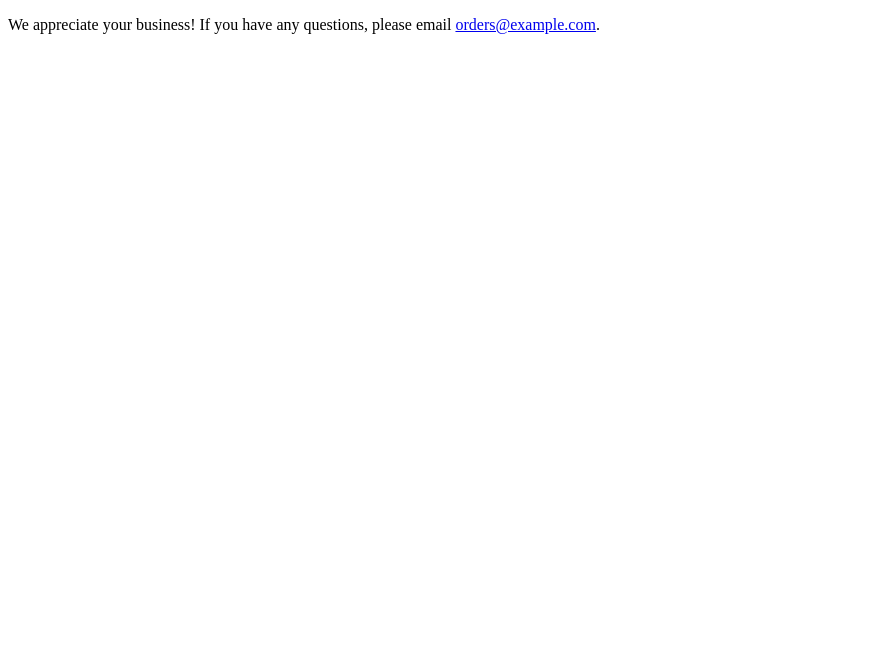
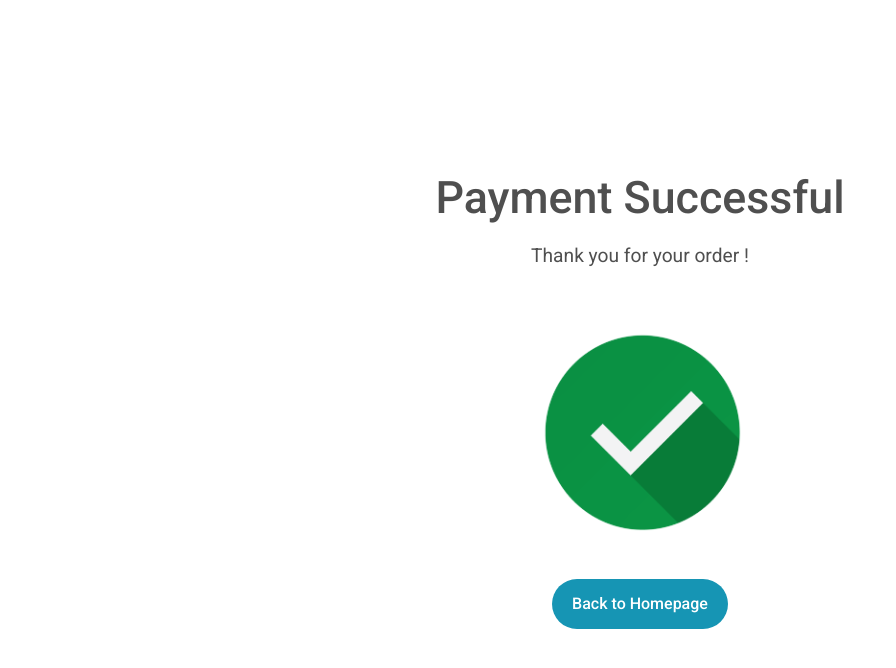
Before and after one commit to Faisal-Althuwaini/Ecommerce-payment-brmijha, a website: page docs/success.html in a window 1280 px wide. Shown: the whole page, without its empty margins (0-896 px from the left). Drawn offline with Linux system fonts and the light colour scheme; files that its build step writes are made by us from their sources.

Commit message:
Adding success and cancel pages

```diff
--- a/docs/css/style.css
+++ b/docs/css/style.css
@@ -77,3 +77,45 @@
   }
 
 }
+
+
+/* Successful */
+
+.sc-container {
+    width: 100%;
+    height: 100vh;
+    display: flex;
+    flex-direction: column;
+    justify-content: center;
+    align-items: center;
+}
+
+.sc-container img {
+  width: 300px;
+}
+
+.sc-container h1 {
+  font-size: 2.8rem;
+}
+
+.sc-container p {
+  max-width: 600px;
+  font-size: 1.2rem;
+  text-align: center;
+  margin: 0.5rem 0 ;
+}
+
+.sc-btn {
+  padding: 12px 20px;
+  border-radius: 2rem;
+  background-color: var(--main-color);
+  color: white;
+  font-size: 1rem;
+  font-weight: 500;
+}
+
+.sc-btn:hover {
+  color: var(--main-color);
+  background-color: #fff;
+  transition: 0.2s;
+}
--- a/docs/success.html
+++ b/docs/success.html
@@ -2,14 +2,20 @@
 <html>
 <head>
   <title>Thanks for your order!</title>
-  <link rel="stylesheet" href="style.css">
+      <!-- MDB -->
+      <link rel="stylesheet" href="css/mdb.min.css" />
+      <!-- Google Fonts Roboto -->
+      <link rel="stylesheet" href="https://fonts.googleapis.com/css2?family=Roboto:wght@300;400;500;700&display=swap" />
+      <link rel="stylesheet" href="css/style.css">
 </head>
 <body>
   <section>
-    <p>
-      We appreciate your business! If you have any questions, please email
-      <a href="mailto:orders@example.com">orders@example.com</a>.
-    </p>
+    <div class="sc-container">
+      <h1>Payment Successful</h1>
+      <p>Thank you for your order !</p>
+      <img src="assets/check_mark.png" alt="">
+      <a href="index.html" class="sc-btn">Back to Homepage</a>
+    </div>
   </section>
 </body>
 </html>
--- a/server.js
+++ b/server.js
@@ -16,7 +16,9 @@ app.use(bodyParser.json());
 app.use(bodyParser.urlencoded({extended: false}));// we need to register a parser, to parse the incoming request body !
 
 
-
+app.get("/", (req,res) => {
+  res.sendFile("success.html", { root: "docs"})
+})
 
 // Local domain
 const YOUR_DOMAIN = 'http://localhost:3000';
```
Also changed, not shown: docs/cancel.html (+12 -3 lines), docs/index.html (+1 -1 lines), docs/assets/check_mark.png (added), docs/assets/failed.png (added).
